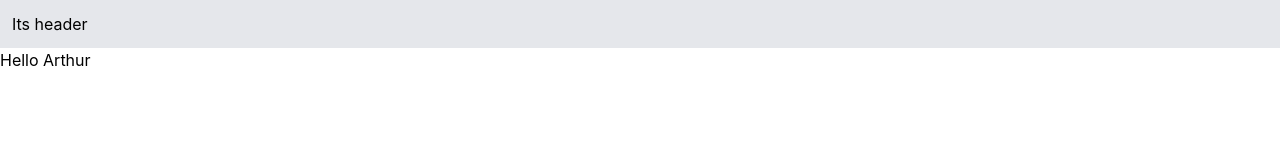
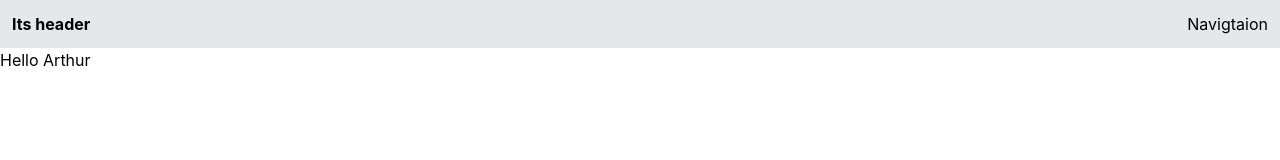
Before and after one commit to efraimarthur/Udemy-course, a Next.js app: page / in a window 1280 px wide. Shown: the top 160 px of the page. Built offline with nearby package versions, Linux system fonts and the light colour scheme.

Commit message:
install incoify instead of fontawesome

```diff
--- a/components/Header.jsx
+++ b/components/Header.jsx
@@ -1,7 +1,13 @@
 import React from "react";
+import Navigtaion from "./Navigtaion";
 
 const Header = () => {
-  return <header className="bg-gray-200 p-3">Its header</header>;
+  return (
+    <header className="bg-gray-200 p-3 flex justify-between items-center">
+      <span className="font-bold">Its header</span>
+      <Navigtaion />
+    </header>
+  );
 };
 
 export default Header;
--- /dev/null
+++ b/components/Navigtaion.jsx
@@ -0,0 +1,7 @@
+import React from "react";
+
+const Navigtaion = () => {
+  return <nav>Navigtaion</nav>;
+};
+
+export default Navigtaion;
--- a/package.json
+++ b/package.json
@@ -16,6 +16,7 @@
     "react-dom": "18.2.0"
   },
   "devDependencies": {
+    "@iconify/react": "^4.1.0",
     "autoprefixer": "^10.4.13",
     "postcss": "^8.4.21",
     "tailwindcss": "^3.2.7"
```
Also changed, not shown: 1 other file (tests, documents, lock files or other folders).
